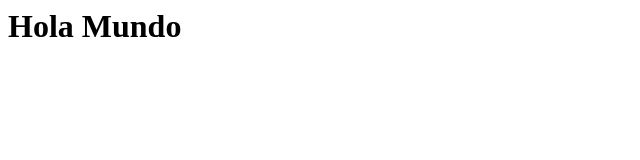
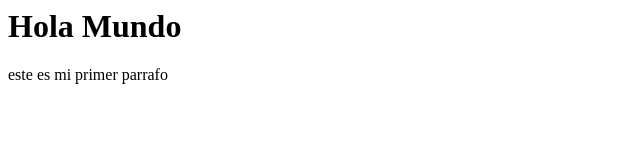
Before and after one commit to arielkike/ejemplogit, a plain HTML site: page index.html in a window 1280 px wide. Shown: the whole page, without its empty margins (0-640 px from the left). Drawn offline with Linux system fonts and the light colour scheme.

Commit message:
Creado nuestro primer parrafo en el index.html

```diff
--- a/index.html
+++ b/index.html
@@ -7,5 +7,6 @@
 </head>
 <body>
     <h1>Hola Mundo</h1>
+    <p>este es mi primer parrafo</p>
 </body>
 </html>
```
